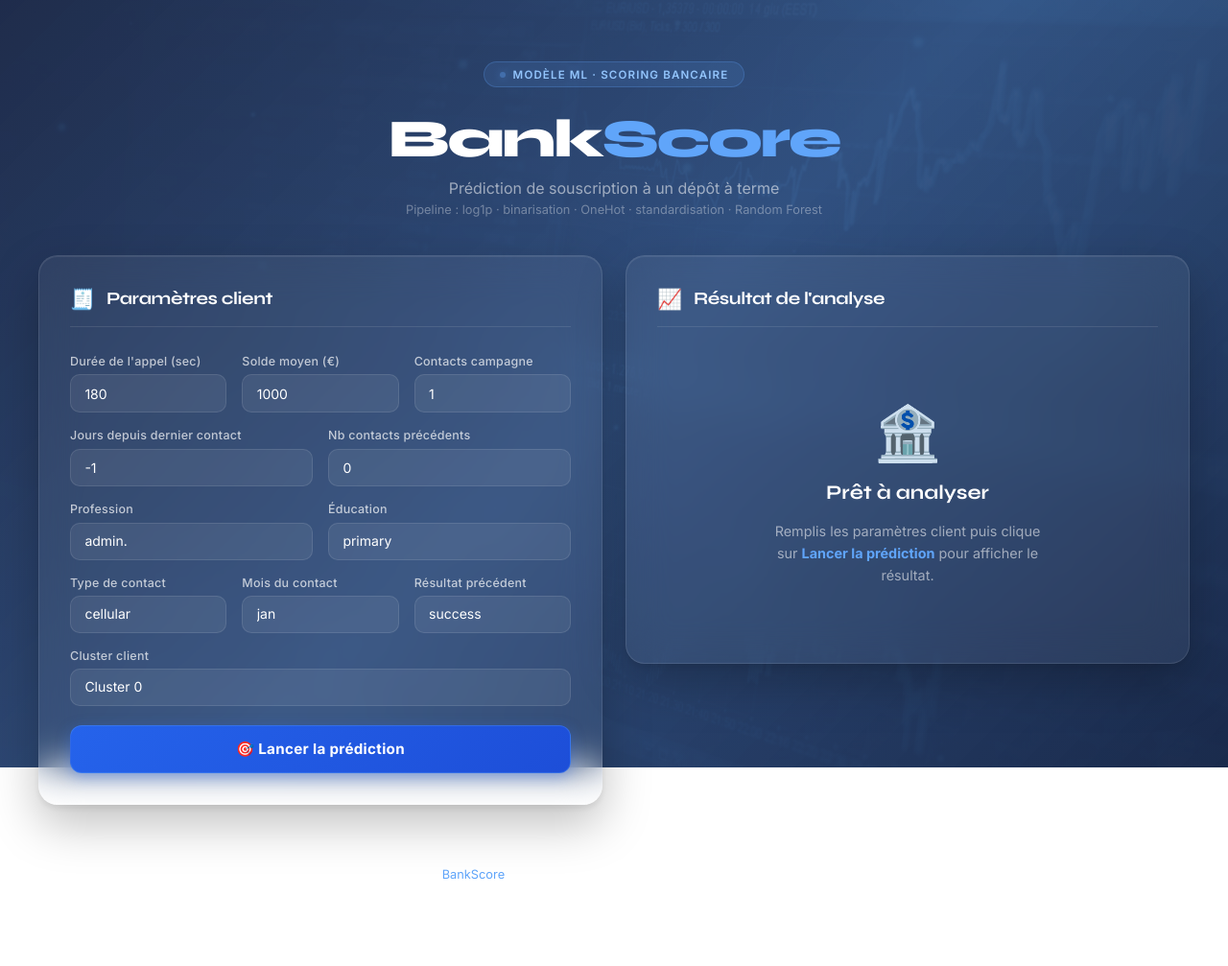
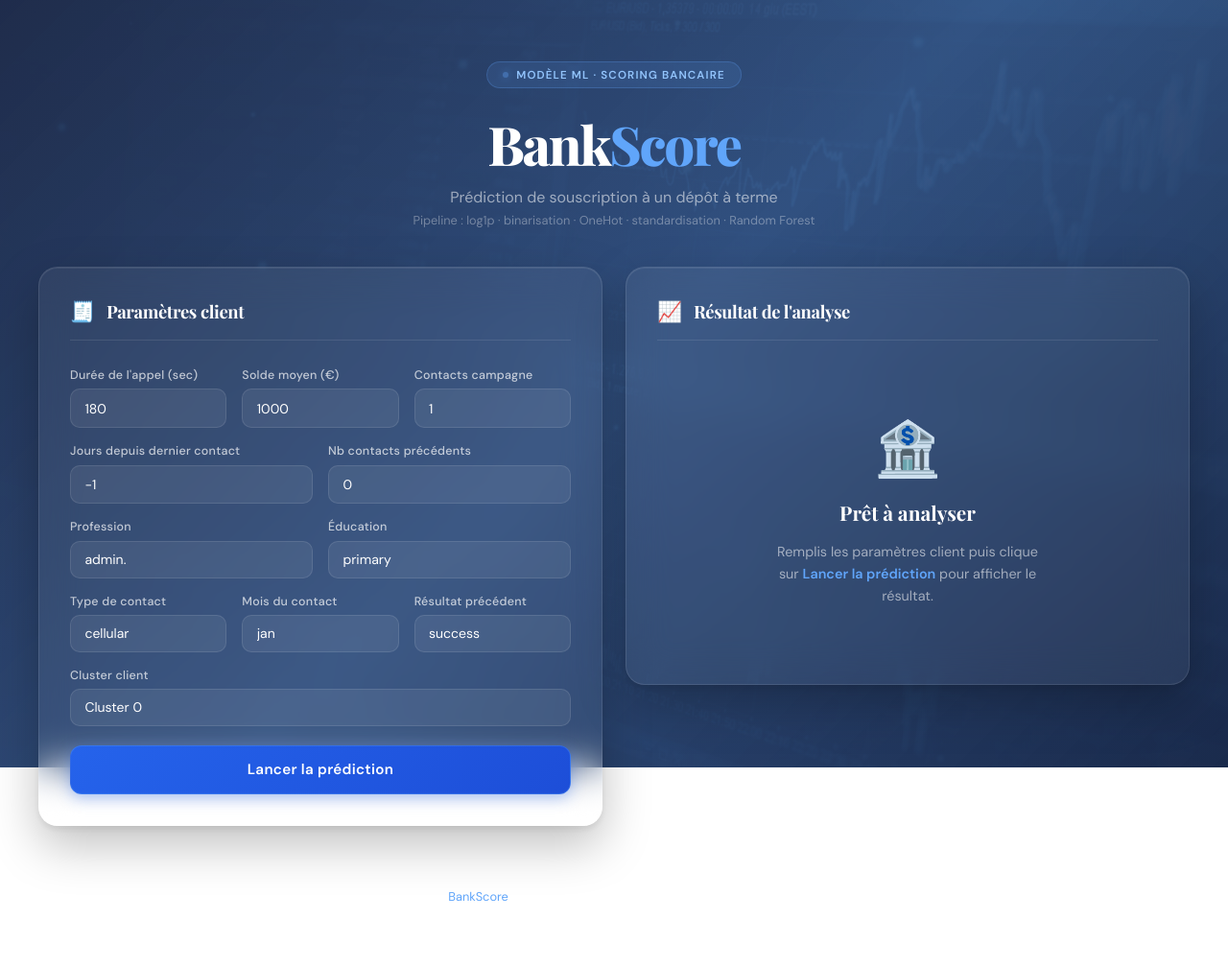
Before and after one commit to bymendy/MiniProjet_Msc_DM1_app, a Flask app: page / in a window 1280 px wide. Shown: the whole page at 96% size. Before the commit the page ends 917 px from the top, so only its background shows below. Run offline with Flask 3, Linux system fonts and the light colour scheme; parts of the project's set-up code (start-up, migrations or seed data) failed here and were passed over.

Commit message:
update polices Playfair Display + DM Sans

```diff
--- a/static/css/style.css
+++ b/static/css/style.css
@@ -32,7 +32,7 @@ html {
 }
 
 body {
-    font-family: 'Inter', sans-serif;
+    font-family: 'DM Sans', sans-serif;
     color: var(--text);
     min-height: 100vh;
     overflow-x: hidden;
@@ -110,7 +110,7 @@ body {
 }
 
 .page-header h1 {
-    font-family: 'Syne', sans-serif;
+    font-family: 'Playfair Display', serif;
     font-weight: 800;
     font-size: clamp(2.2rem, 5vw, 3.5rem);
     letter-spacing: -.04em;
@@ -178,7 +178,7 @@ body {
 }
 
 .card-header h2 {
-    font-family: 'Syne', sans-serif;
+    font-family: 'Playfair Display', serif;
     font-weight: 700;
     font-size: 1.15rem;
     letter-spacing: -.02em;
@@ -222,7 +222,7 @@ select {
     border: 1px solid var(--border);
     border-radius: 10px;
     padding: .65rem .9rem;
-    font-family: 'Inter', sans-serif;
+    font-family: 'DM Sans', sans-serif;
     font-size: .875rem;
     color: var(--text);
     outline: none;
@@ -252,7 +252,7 @@ select option {
     border: 1px solid rgba(96, 165, 250, 0.3);
     background: linear-gradient(135deg, var(--blue-dark), var(--blue-deeper));
     color: #fff;
-    font-family: 'Inter', sans-serif;
+    font-family: 'DM Sans', sans-serif;
     font-weight: 700;
     font-size: .95rem;
     letter-spacing: .02em;
@@ -312,7 +312,7 @@ select option {
 }
 
 .empty-state h3 {
-    font-family: 'Syne', sans-serif;
+    font-family: 'Playfair Display', serif;
     font-weight: 700;
     font-size: 1.3rem;
 }
@@ -349,7 +349,7 @@ select option {
 }
 
 .metric-value {
-    font-family: 'Syne', sans-serif;
+    font-family: 'Playfair Display', serif;
     font-weight: 800;
     font-size: 2.2rem;
     letter-spacing: -.03em;
@@ -394,14 +394,14 @@ select option {
 }
 
 .gauge-text {
-    font-family: 'Syne', sans-serif;
+    font-family: 'Playfair Display', serif;
     font-size: 18px;
     font-weight: 800;
     fill: var(--blue-light);
 }
 
 .gauge-label {
-    font-family: 'Inter', sans-serif;
+    font-family: 'DM Sans', sans-serif;
     font-size: 9px;
     fill: rgba(255, 255, 255, 0.45);
 }
--- a/templates/index.html
+++ b/templates/index.html
@@ -5,10 +5,8 @@
     <meta name="viewport" content="width=device-width, initial-scale=1.0" />
     <title>BankScore — Prédiction bancaire</title>
     <link rel="preconnect" href="https://fonts.googleapis.com" />
-    <link
-      href="https://fonts.googleapis.com/css2?family=Syne:wght@700;800&family=Inter:wght@300;400;500;600;700&display=swap"
-      rel="stylesheet"
-    />
+    <link href="https://fonts.googleapis.com/css2?family=Playfair+Display:wght@600;700;800&family=DM+Sans:ital,opsz,wght@0,9..40,300;0,9..40,400;0,9..40,500;0,9..40,600;1,9..40,300&display=swap" rel="stylesheet">
+
     <link
       rel="stylesheet"
       href="{{ url_for('static', filename='css/style.css') }}"
@@ -169,7 +167,7 @@
             </div>
 
             <button type="submit" class="btn-predict" id="submitBtn">
-              <span id="btnText">🎯 Lancer la prédiction</span>
+              <span id="btnText"> Lancer la prédiction</span>
               <span id="btnLoader" class="loader" style="display: none"></span>
             </button>
           </form>
```
